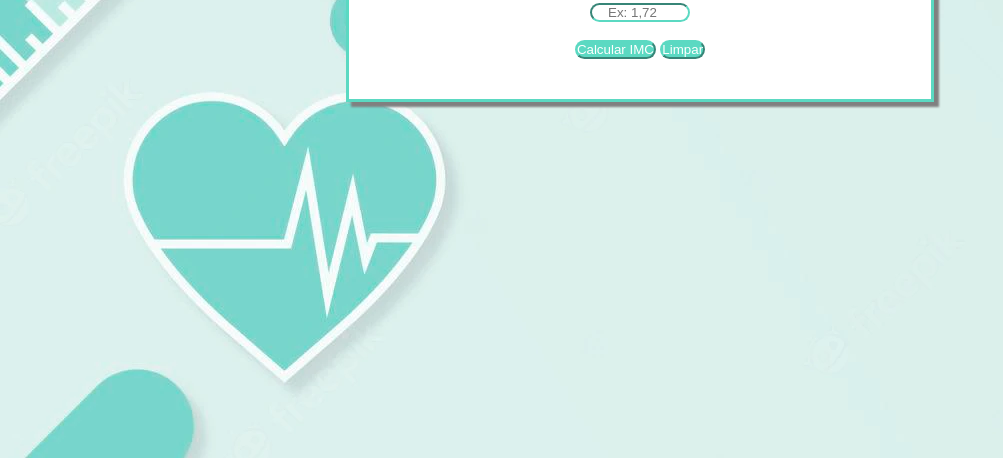
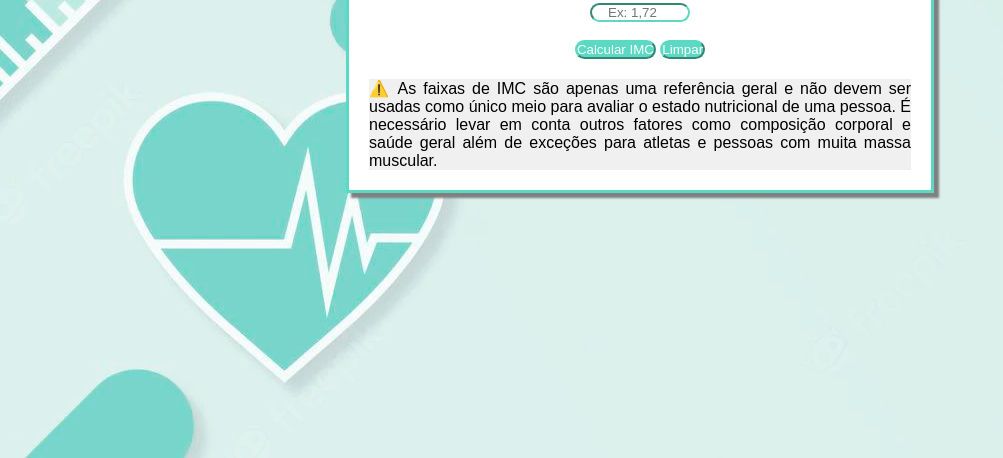
Before and after one commit to AndreLSBrito/caculadoraIMC, a plain HTML site: page index.html in a window 1280 px wide. Shown: the part 342-800 px from the top of the page, without its empty margins (0-1003 px from the left). Drawn offline with Linux system fonts and the light colour scheme.

Commit message:
added warning message

```diff
--- a/CSS/style.css
+++ b/CSS/style.css
@@ -49,3 +49,9 @@ button {
   background-color: #5bd9c2;
   color: white;
 }
+
+#warning {
+  text-align: justify;
+  background-color: rgba(240, 240, 240, 1);
+  margin-top: 20px;
+}
--- a/index.html
+++ b/index.html
@@ -22,13 +22,15 @@
       <input id="input-hight" type="number" step="0.01" name="Altura" placeholder="Ex: 1,72" /> <br /><br />
 
 
-    <button id="button-calculate-imc">Calcular IMC</button>
-    <button id="button-reset-imc" >Limpar</button>
+      <button id="button-calculate-imc">Calcular IMC</button>
+      <button id="button-reset-imc" >Limpar</button>
 
-    <p id="paragraph-result"></p>
-    <p id="paragraph-result-range"></p>
+      <p id="paragraph-result"></p>
+      <p id="paragraph-result-range"></p>
+      <p id='warning'> <span>&#9888;&#65039;</span> As faixas de IMC são apenas uma referência geral e não devem ser usadas como único meio para avaliar o estado nutricional de uma pessoa. É necessário levar em conta outros fatores como composição corporal e saúde geral além de exceções para atletas e pessoas com muita massa muscular.</p>
 
-    <script defer src="./JS/script.js"></script>
+
+      <script defer src="./JS/script.js"></script>
 
     </main>
 
```
